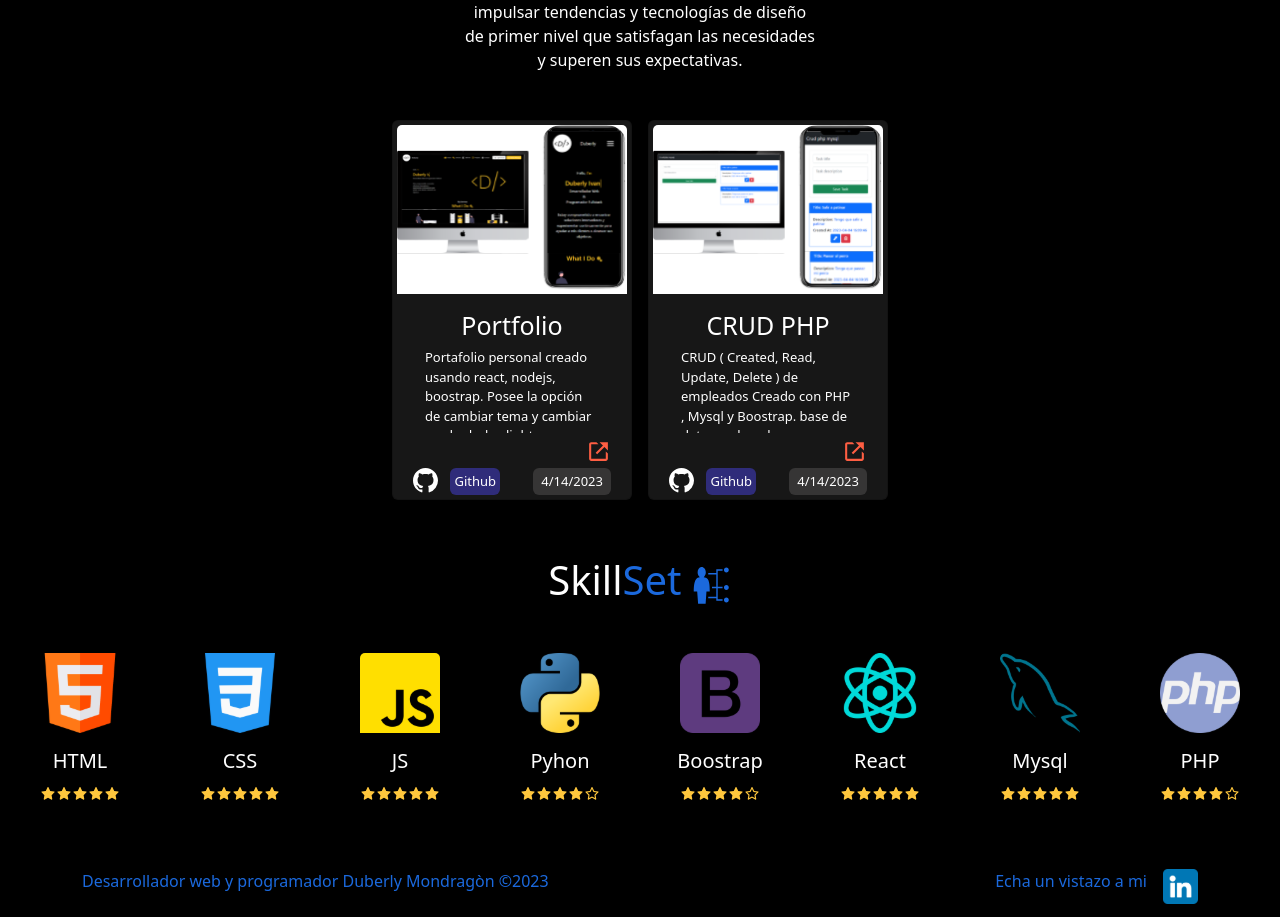
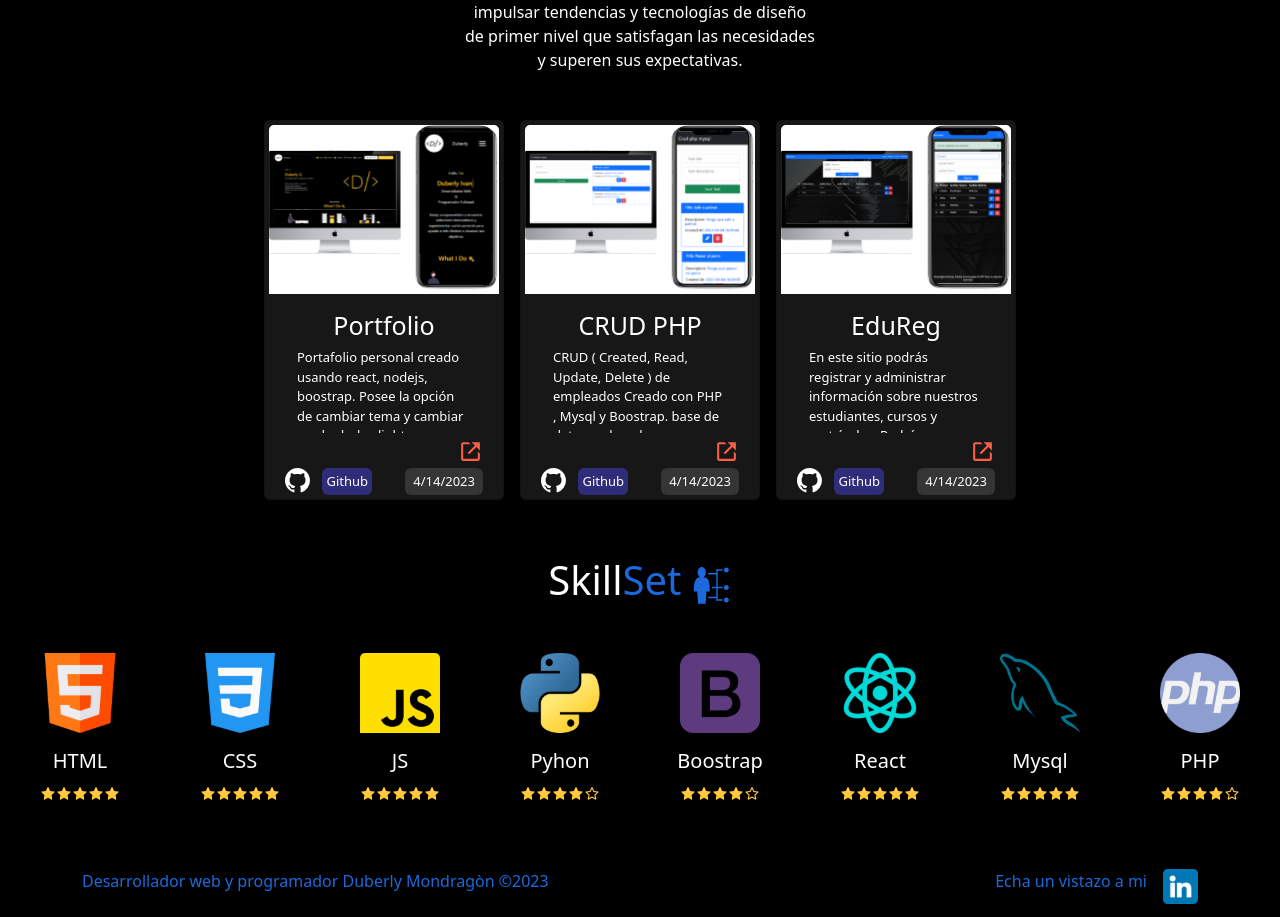
Before and after one commit to DuberlyIvanMondragonManchay/personal-website, a React (Vite) app: page / in a window 1280 px wide. Shown: the part 1264-2181 px from the top of the page. Built offline with nearby package versions, Linux system fonts and the light colour scheme.

Commit message:
add new project

```diff
--- a/src/pages/RecentProject.jsx
+++ b/src/pages/RecentProject.jsx
@@ -4,6 +4,7 @@ import {AiOutlineFundProjectionScreen as IconProject}  from 'react-icons/ai';
 import CardMyProjects from '../components/CardMyProjects';
 import crudPhpMysql from '../img/projects/crud-php-mysql.svg';
 import portfolio from '../img/projects/portfolio.svg';
+import eduReg from '../img/projects/edureg.svg';
 
 function RecentProgect() {
     const {teme,colorContent} = useContext(ColorContext)
@@ -12,6 +13,7 @@ function RecentProgect() {
             <h1 style={{color:teme}}><span style={{color:colorContent}}>Recent</span> Projects <IconProject/></h1>
             <p style={{color:colorContent}} className='p-4'>Aporto mi pasión por crear <br /> experiencias fáciles de usar e<br /> impulsar tendencias y tecnologías de diseño  <br /> de primer nivel que satisfagan las necesidades <br /> y superen sus expectativas.</p>
             <div className='d-flex flex-wrap justify-content-center'>
+
                 <CardMyProjects
                     title="Portfolio"
                     text="Portafolio personal  creado usando react, nodejs, boostrap. Posee la opción de cambiar tema y cambiar modo dark a light"
@@ -27,6 +29,14 @@ function RecentProgect() {
                     linkGihub="https://github.com/Duberly2004/crud-php-mysql"
                     />
 
+                <CardMyProjects
+                    title="EduReg"
+                    text="En este sitio podrás registrar y administrar información sobre nuestros estudiantes, cursos y matrículas. Podrás agregar, modificar o eliminar datos, y asegurarte de que toda la información esté actualizada y disponible para nuestros usuarios."
+                    img={eduReg}
+                    linkExternal="http://plataforma-educativa.epizy.com/"
+                    linkGihub="https://github.com/Duberly2004/plataforma-educativa"
+                    />
+
              </div>
         </div>
     )
```
Also changed, not shown: src/img/projects/edureg.svg (added).
